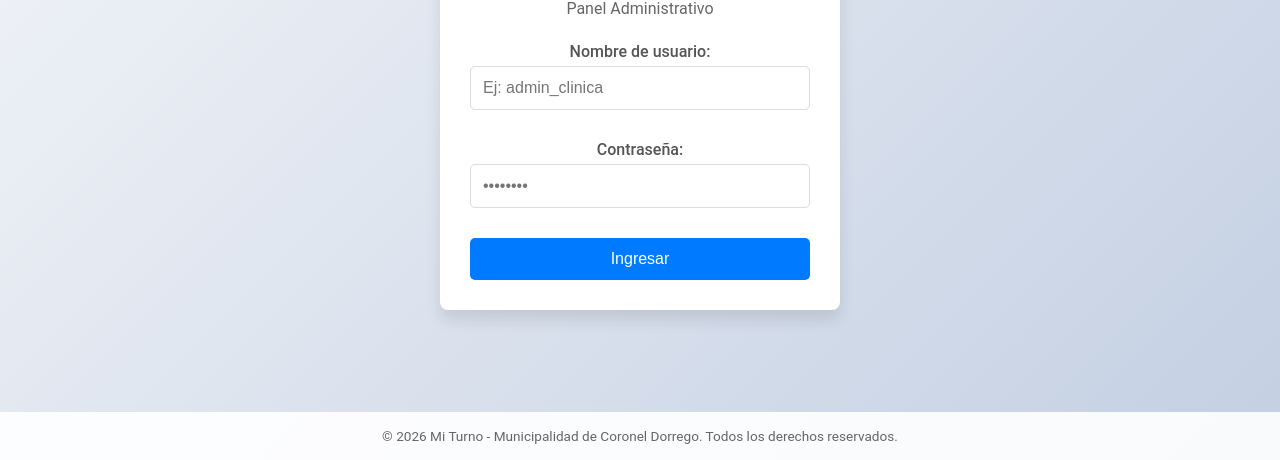
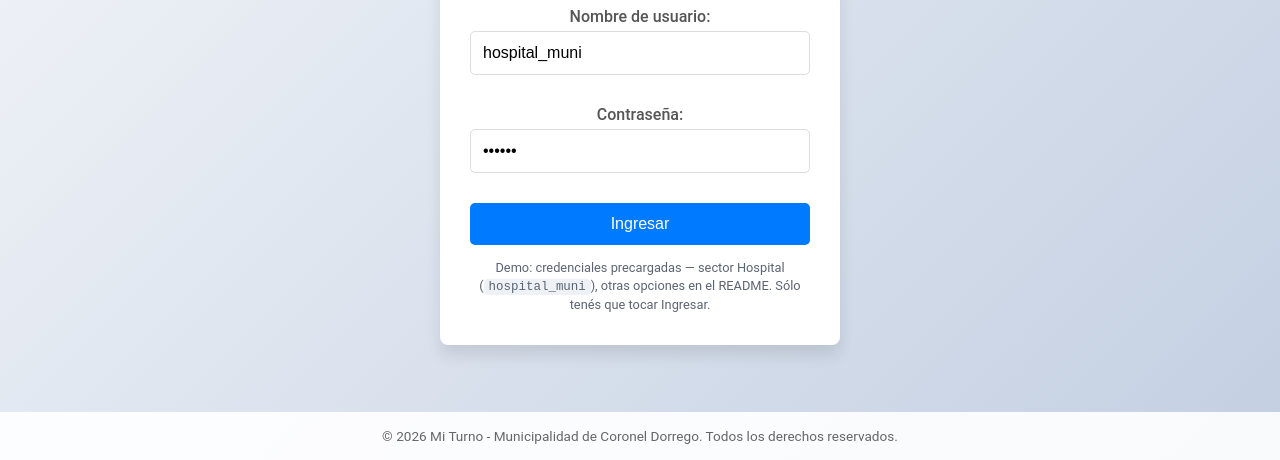
Before and after one commit to YukaC/MuniDgoSaaS, a plain HTML site: page demo/login.html in a window 1280 px wide. Shown: the part 340-800 px from the top of the page. Drawn offline with Linux system fonts and the light colour scheme.

Commit message:
feat(demo): prefill demo credentials and ship the live README
The citizen portal and the admin login come with the demo credentials already typed so
a visitor only clicks Ingresar; a short note on each form names them. README points to
the deployed demo and .gitignore covers the Vercel link files.

```diff
--- a/demo/css/style.css
+++ b/demo/css/style.css
@@ -1499,3 +1499,18 @@ tr:hover {
         display: none;
     }
 }
+/* Demo hint — credenciales precargadas para que la demo se use con un solo click. */
+.demo-hint {
+    margin-top: 0.85rem;
+    font-size: 0.8rem;
+    line-height: 1.45;
+    color: #5b6472;
+    text-align: center;
+}
+
+.demo-hint code {
+    background: #eef2f7;
+    border-radius: 4px;
+    padding: 0.05rem 0.3rem;
+    font-size: 0.78rem;
+}
--- a/demo/login.html
+++ b/demo/login.html
@@ -21,16 +21,19 @@
             <div class="form-group">
                 <label for="user">Nombre de usuario:</label>
                 <input type="text" id="user" name="user" placeholder="Ej: admin_clinica" required
-                    autocomplete="username">
+                    autocomplete="username" value="hospital_muni">
             </div>
 
             <div class="form-group">
                 <label for="password">Contraseña:</label>
                 <input type="password" id="password" name="password" placeholder="••••••••" required
-                    autocomplete="current-password">
+                    autocomplete="current-password" value="123456">
             </div>
 
             <button type="submit" class="btn-primary" id="btnLogin">Ingresar</button>
+
+            <p class="demo-hint" role="note">Demo: credenciales precargadas — sector Hospital
+                (<code>hospital_muni</code>), otras opciones en el README. Sólo tenés que tocar Ingresar.</p>
         </form>
     </div>
 
```
Also changed, not shown: demo/cliente.html (+4 -2 lines).
